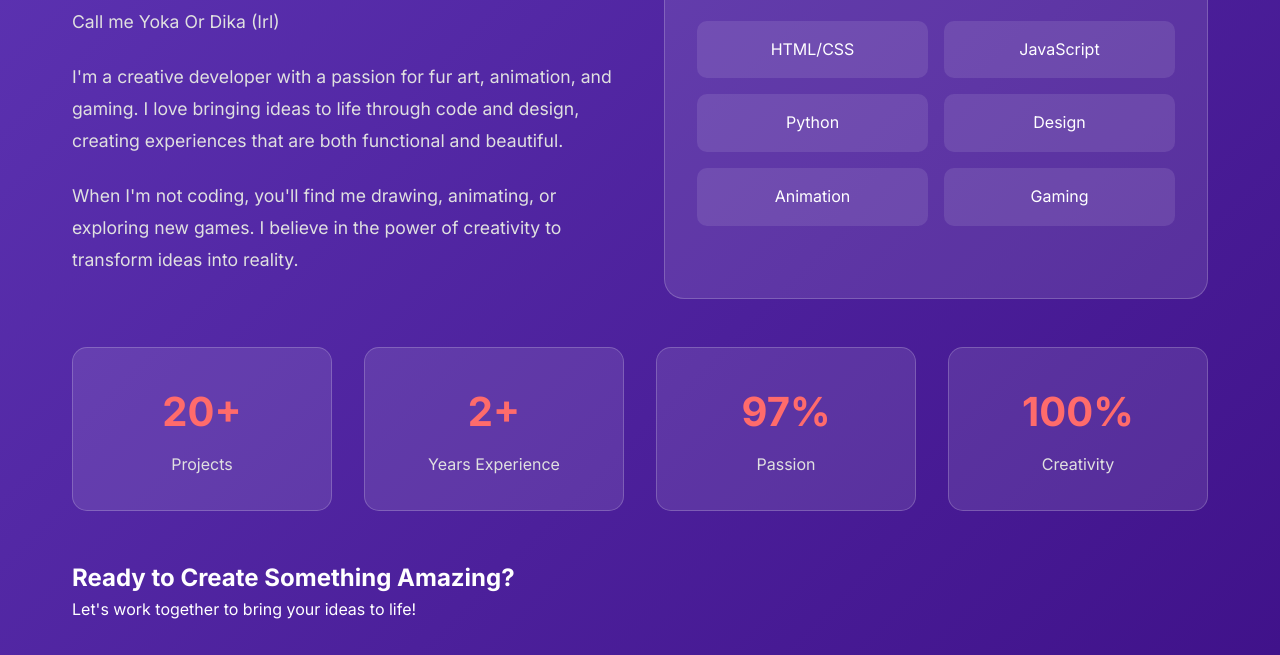
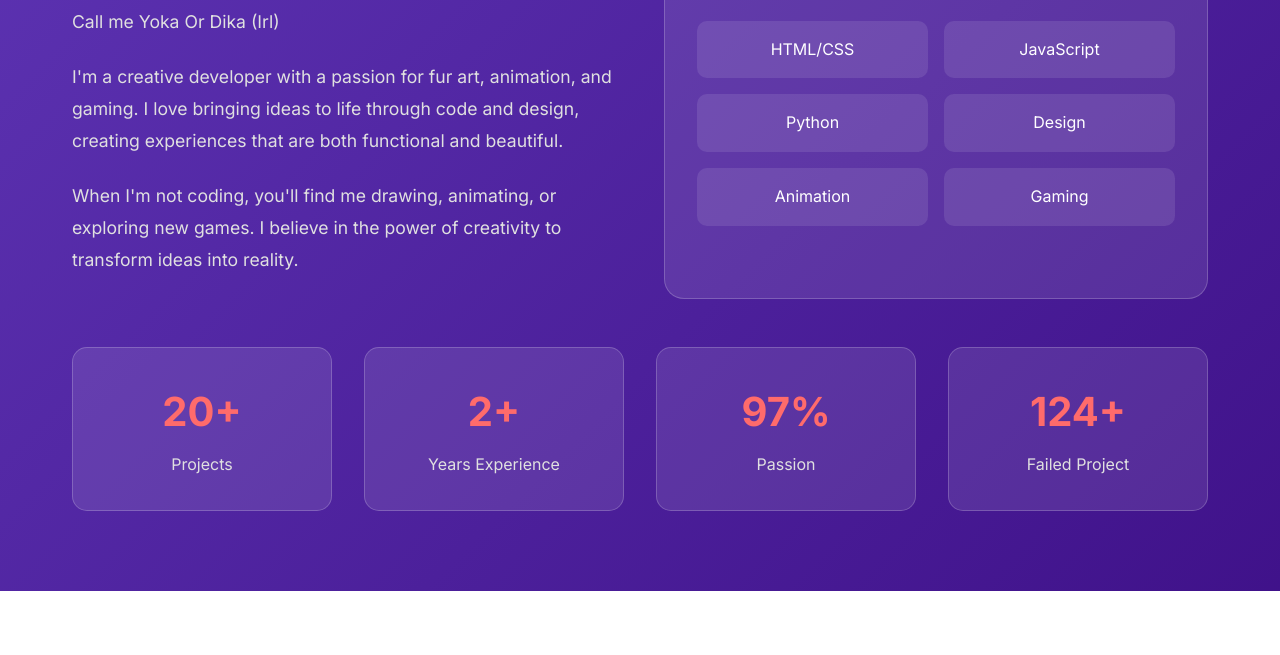
Before and after one commit to QzDevz/ITClub-BelajarHTML, a plain HTML site: page ITClub/TugasWeb/about-me.html in a window 1280 px wide. Shown: the part 550-1205 px from the top of the page. After the commit the page ends 1141 px from the top, so only its background shows below. Drawn offline with Linux system fonts and the light colour scheme.

Commit message:
Update on HTML file

```diff
--- a/ITClub/TugasWeb/about-me.html
+++ b/ITClub/TugasWeb/about-me.html
@@ -65,12 +65,7 @@
                 <span class="stat-label">Passion</span>
             </div>
             <div class="stat-item">
-                <span class="stat-number">100%</span>
-                <span class="stat-label">Creativity</span>
+                <span class="stat-number">124+</span>
+                <span class="stat-label">Failed Project</span>
             </div>
         </div>
-
-        <!-- CTA Section -->
-        <section class="cta-section">
-            <h2>Ready to Create Something Amazing?</h2>
-            <p>Let's work together to bring your ideas to life!</p>
```
